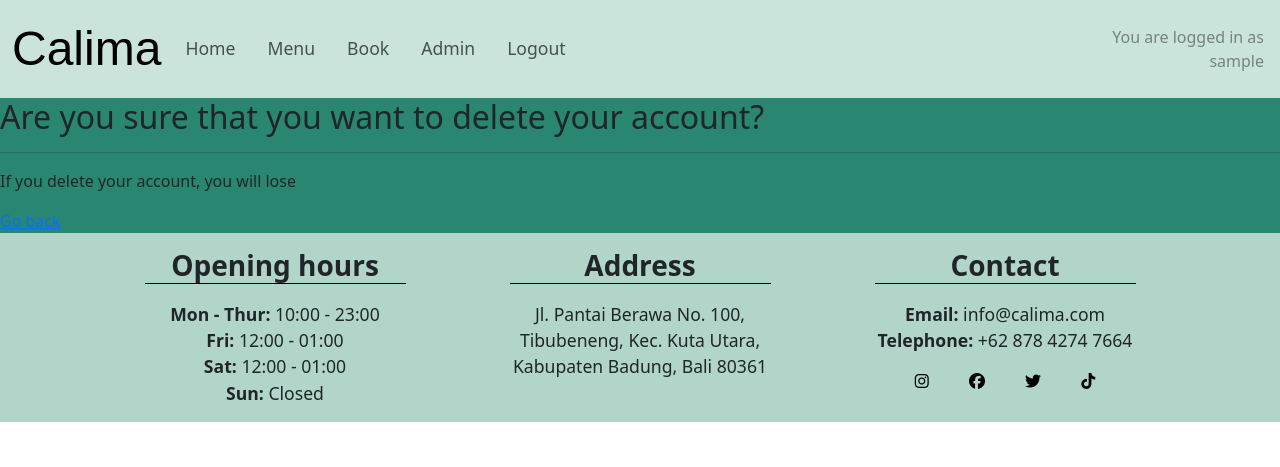
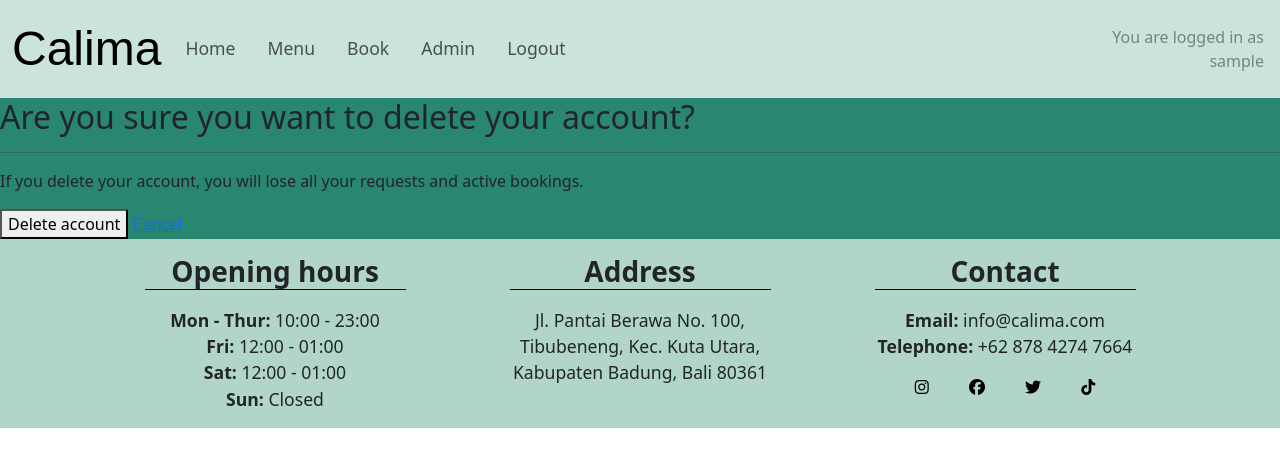
Before and after one commit to Mayamariaruth/calima, a Django app: page /accounts/delete/ in a window 1280 px wide. Shown: the top 467 px of the page. Run offline with Django 4.2, Linux system fonts and the light colour scheme; the visitor is signed in with stand-in values (Sample User, id 1); parts of the project's set-up code (start-up, migrations or seed data) failed here and were passed over; some libraries are stand-ins or nearby versions; some web fonts are replaced.

Commit message:
add delete_account view and template for user

```diff
--- a/profile_account/templates/accounts/delete_account.html
+++ b/profile_account/templates/accounts/delete_account.html
@@ -5,12 +5,14 @@
 
 <div>
     <section>
-        <h2>Are you sure that you want to delete your account?</h2>
+        <h2>Are you sure you want to delete your account?</h2>
         <hr>
-        <p>If you delete your account, you will lose </p>
-
-
-        <a href="{% url 'profile_account' %}"><span>Go back</span></a>
+        <p>If you delete your account, you will lose all your requests and active bookings.</p>
+        <form method="post">
+            {% csrf_token %}
+            <button type="submit">Delete account</button>
+            <a href="{% url 'profile_account' %}"><span>Cancel</span></a>
+        </form>
     </section>
 </div>
 
--- a/profile_account/templates/accounts/edit_details.html
+++ b/profile_account/templates/accounts/edit_details.html
@@ -13,7 +13,7 @@
                 {{ edit_form|crispy }}
                 {% csrf_token %}
                 <button id="submitButton" type="submit" class="btn btn-signup btn-lg">Submit</button>
-                <a href="{% url 'profile_account' %}"><span>Go back</span></a>
+                <a href="{% url 'profile_account' %}"><span>Cancel</span></a>
             </form>
         </div>
     </section>
--- a/profile_account/views.py
+++ b/profile_account/views.py
@@ -30,29 +30,37 @@ def profile_account(request):
 @login_required
 def delete_account(request):
     """
-    Delete account
+    Delete user account
     """
-    return render(request, 'accounts/delete_account.html')
+    if request.method == 'POST':
+        user = request.user
+        user.delete()
+        messages.success(request, 'Your account has been deleted successfully.')
+        return redirect('home')
+    else:
+        return render(request, 'accounts/delete_account.html')
 
 
 @login_required
 def edit_details(request):
     """
-    Edit account details
+    Edit user account details
     """
+    user = get_object_or_404(request.user)
+
     if request.method == 'POST':
-        edit_form = EditForm(request.POST, instance=request.user)
+        edit_form = EditForm(request.POST, instance=user)
 
         if edit_form.is_valid():
             edit_form.save()
-            update_bookings(request.user)
+            update_bookings(user)
             messages.success(
                 request,
                 'Your account details were updated successfully!'
             )
             return redirect('profile_account')
     else:
-        edit_form = EditForm(instance=request.user)
+        edit_form = EditForm(instance=user)
 
     return render(
         request,
```
